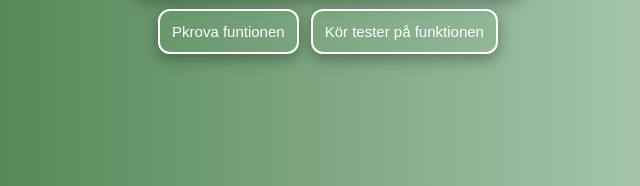
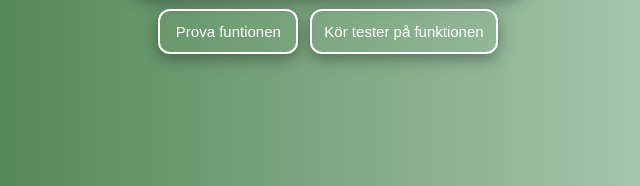
Before and after one commit to tjejer-kodar/huxflux, a plain HTML site: page index.html in a window 1280 px wide. Shown: the part 530-716 px from the top of the page, 312-952 px from the left. Drawn offline with nearby package versions, Linux system fonts and the light colour scheme; a web font is replaced by a local one.

Commit message:
Update index.html

```diff
--- a/index.html
+++ b/index.html
@@ -23,7 +23,7 @@
             </div>
             <div class="ball-row flex-row flex-center"></div>
             <div class="huxflux-row flex-row flex-center">
-                <button id="huxflux-button">Pkrova funtionen</button>
+                <button id="huxflux-button">Prova funtionen</button>
                 <button id="test-button">Kör tester på funktionen</button>
             </div>
             <div class="flex-row flex-center">
```
